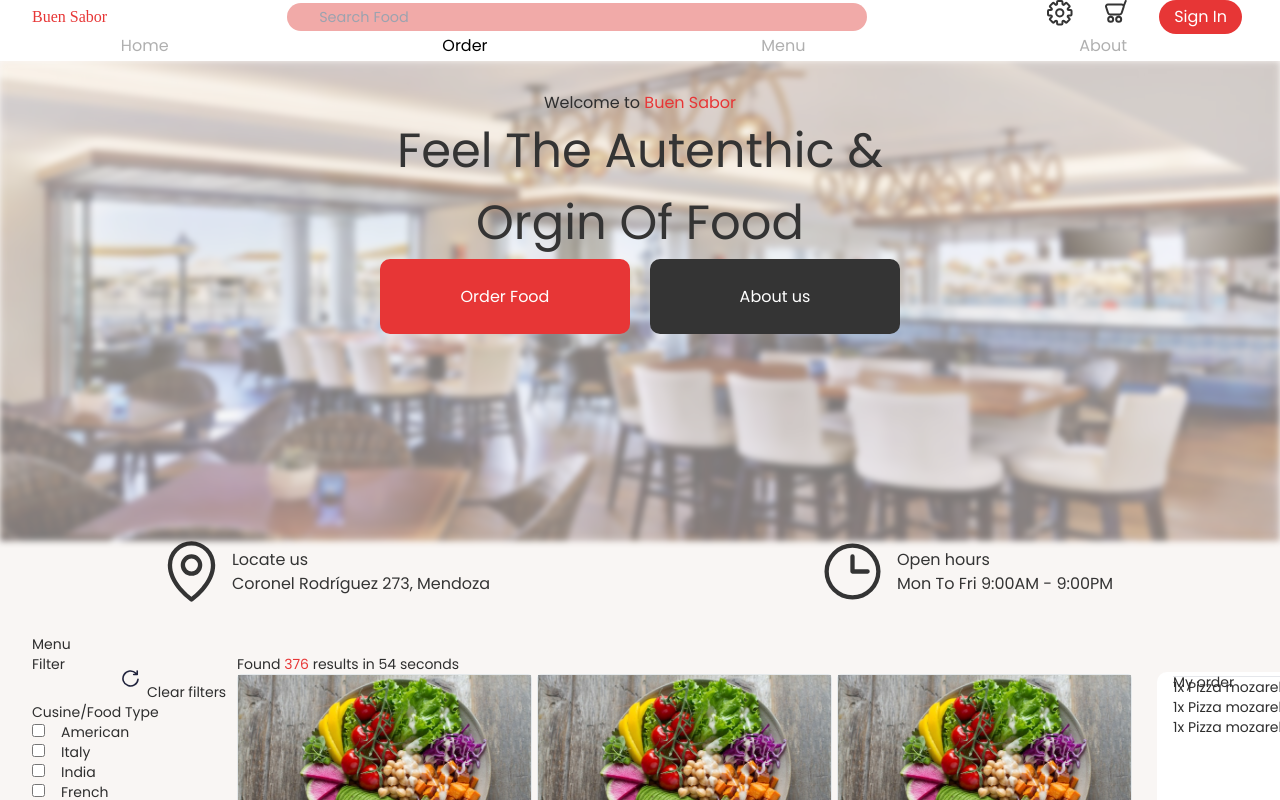
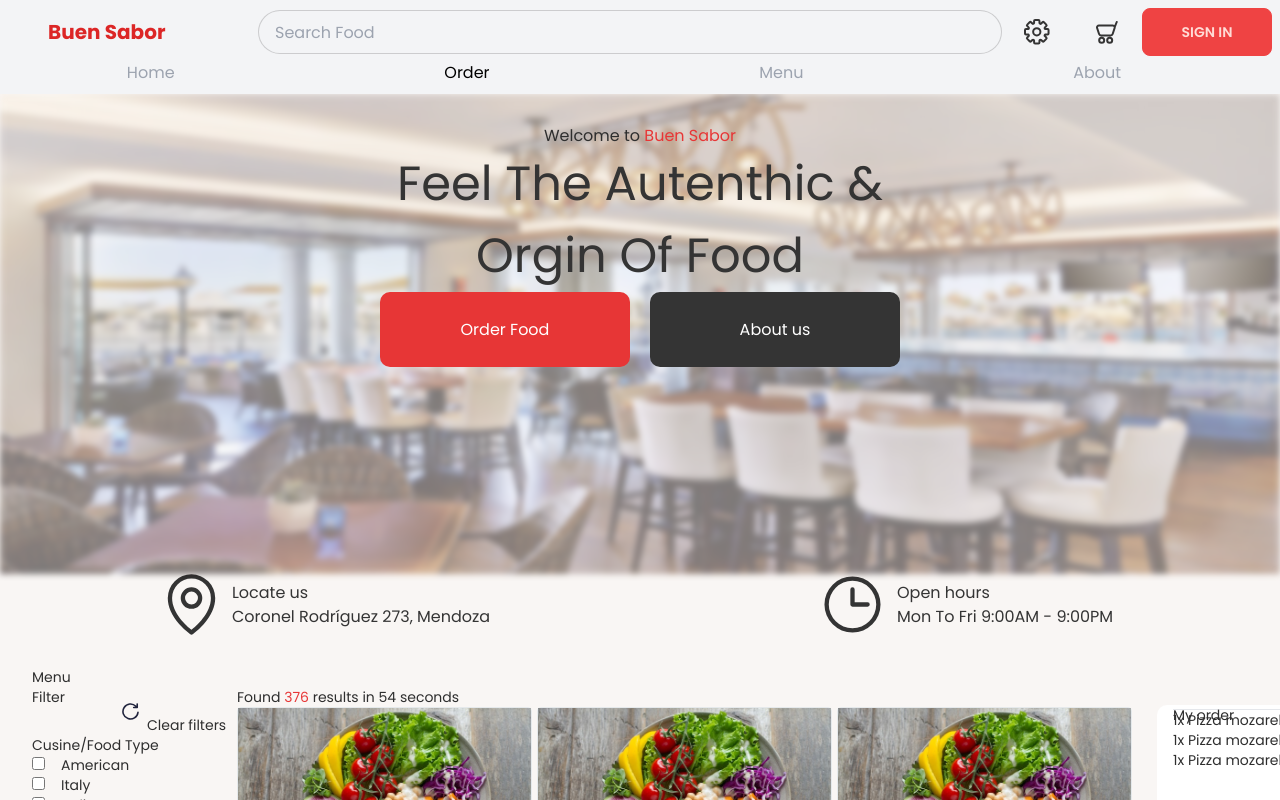
Before and after one commit to pedro030/Buen-sabor-client, a React (Vite) app: page /order in a window 1280 px wide. Shown: the top 800 px of the page. Built offline with nearby package versions, Linux system fonts and the light colour scheme.

Commit message:
update header

```diff
--- a/src/components/header/Header.scss
+++ b/src/components/header/Header.scss
@@ -1,67 +1,15 @@
 @function bottom_shadow() {
     @return -1px 5px 4px 0px rgba(0, 0, 0, 0.25)
 }
-
-.nav {
-    position: sticky;
-    background-color: #fff;
-    width: 100%;
-    top: 0rem;
-    z-index: 2;
-}
-
-.top_nav {
-    display: flex;
-    flex-direction: row;
-    justify-content: space-between;
-    align-items: center;
-}
-
-.logo {
-    padding-left: 2rem;
-    color: var(--main-original-bg-color);
-    font-family: Prata;
-    cursor: pointer;
-}
-
-.searchInput {
-    width: 580px;
-    font-size: .9rem;
-    border-radius: 21.83px;
-    line-height: 2;
-    background-color: var(--main-opacity-bg-color);
-    padding-left: 2rem;
-    font-family: Poppins, FontAwesome;
-    border: 0px;
-    backdrop-filter: blur(10px);
-}
-
-// .searchInput::placeholder{
-//     background-image: url(../../assets//searcher.svg);
-//     background-repeat: no-repeat;
-//     background-position: 1.7rem;
-//     color: #000;
-// }
 
 .searchInput:focus{
     outline: 2px ridge var(--main-original-bg-color);
 
 }
 
-.under_nave {
-    padding-bottom: .2rem;
+.active{
+    color: #000;
 }
-
-.items {
-    list-style: none;
-    display: flex;
-    flex-direction: row;
-    justify-content: space-around;
-    color: #00000050;
-
-    .active{
-        color: #000;
-    }
 
     li {
         padding-right: 2rem;
@@ -101,5 +49,3 @@
 
 
     }
-
-}
--- a/src/components/header/Header.tsx
+++ b/src/components/header/Header.tsx
@@ -32,31 +32,44 @@ const Header: React.FC = () => {
     }, []);
 
     return (
-        <nav className="nav">
-            <div className='top_nav'>
-                <div className="logo">
-                    <h1 onClick={() => navigate('/')}>Buen Sabor</h1>
-                    {/* <h4>by UTN</h4> */}
+        <>
+            <nav className="sticky top-0 z-10 grid grid-rows-[48px_30px] bg-base-100 navbar">
+                <div className='grid grid-cols-[250px_1fr_70px_70px_130px]'>
+                    <a className="text-xl normal-case"><h1 className='ml-10 font-bold text-red-600' onClick={() => navigate('/')}>Buen Sabor</h1></a>
+
+                    <input type="text" placeholder="Search Food" className="w-full rounded-full h-11 input input-bordered" />
+
+                    <div className='flex justify-center'>
+                        <img src={setting} height="25" />
                     </div>
-                <div>
-                    <input className="searchInput" type='search' placeholder="Search Food"></input>
+                    <div className='flex justify-center'>
+                        <img src={cart} height="25" />
                     </div>
 
-                <ul className="items">
-                    <li><img src={setting} height="25" /></li>
-                    {/* <li>
-                        <div className='circle'>
-                            <img src={bike} height="25"/>
-                            <div className='circle small_circle'>1</div>
+
+                    <div className="w-full dropdown dropdown-end">
+                        {/* <DropdownSignin /> */}
+                        <button className='w-full btn btn-primary'>Sign in</button>
+                        {/* <label tabIndex={0} className="btn btn-ghost btn-circle avatar">
+        <div className="w-10 rounded-full">
+            <img src="" />
         </div>
-                    </li> */}
+    </label> */}
+                        <ul tabIndex={0} className="mt-3 z-[1] p-2 shadow menu menu-sm dropdown-content bg-base-100 rounded-box w-52">
 
-                    <li><img src={cart} height="25" /></li>
-                    <DropdownSignin />
+                            <li>
+                                <a className="justify-between">
+                                    Profile
+                                    <span className="badge">New</span>
+                                </a>
+                            </li>
+                            <li><a>Settings</a></li>
+                            <li><a>Logout</a></li>
                         </ul>
                     </div>
-            <div className="under_nave">
-                <ul className="items">
+                </div>
+
+                <ul className="flex flex-row justify-around pt-1 text-gray-400">
                     {navbarLinks.map((link) => (
                         <li key={link.id}>
                             <a
@@ -69,8 +82,34 @@ const Header: React.FC = () => {
                         </li>
                     ))}
                 </ul>
+            </nav>
+
+            {/* <nav className="w-full grid-cols[1fr_1fr_1fr] navbar">
+                <div className="logo">
+                    <h1 onClick={() => navigate('/')}>Buen Sabor</h1>
+                    <h4>by UTN</h4>
                 </div>
-        </nav>
+
+                <div>
+                    <input className="searchInput" type='search' placeholder="Search Food"></input>
+                </div>
+
+                <ul className="items">
+                    <li><img src={setting} height="25" /></li>
+                    <li>
+                        <div className='circle'>
+                            <img src={bike} height="25"/>
+                            <div className='circle small_circle'>1</div>
+                        </div>
+                    </li>
+
+                    <li><img src={cart} height="25" /></li>
+                    <DropdownSignin />
+                </ul>
+            </nav> */}
+
+
+        </>
     )
 }
 
```
Lines whose indentation alone changed are shown as unchanged.
